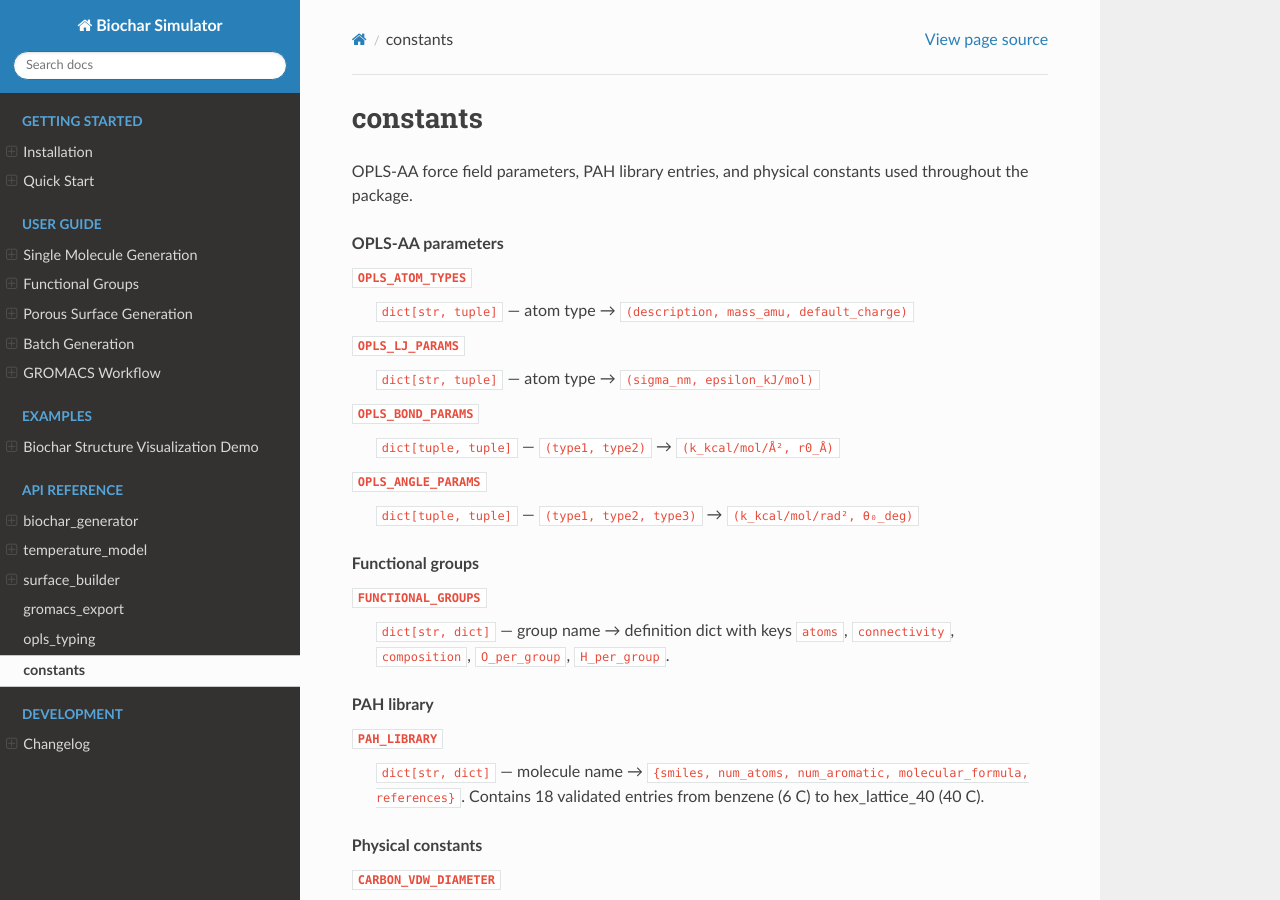
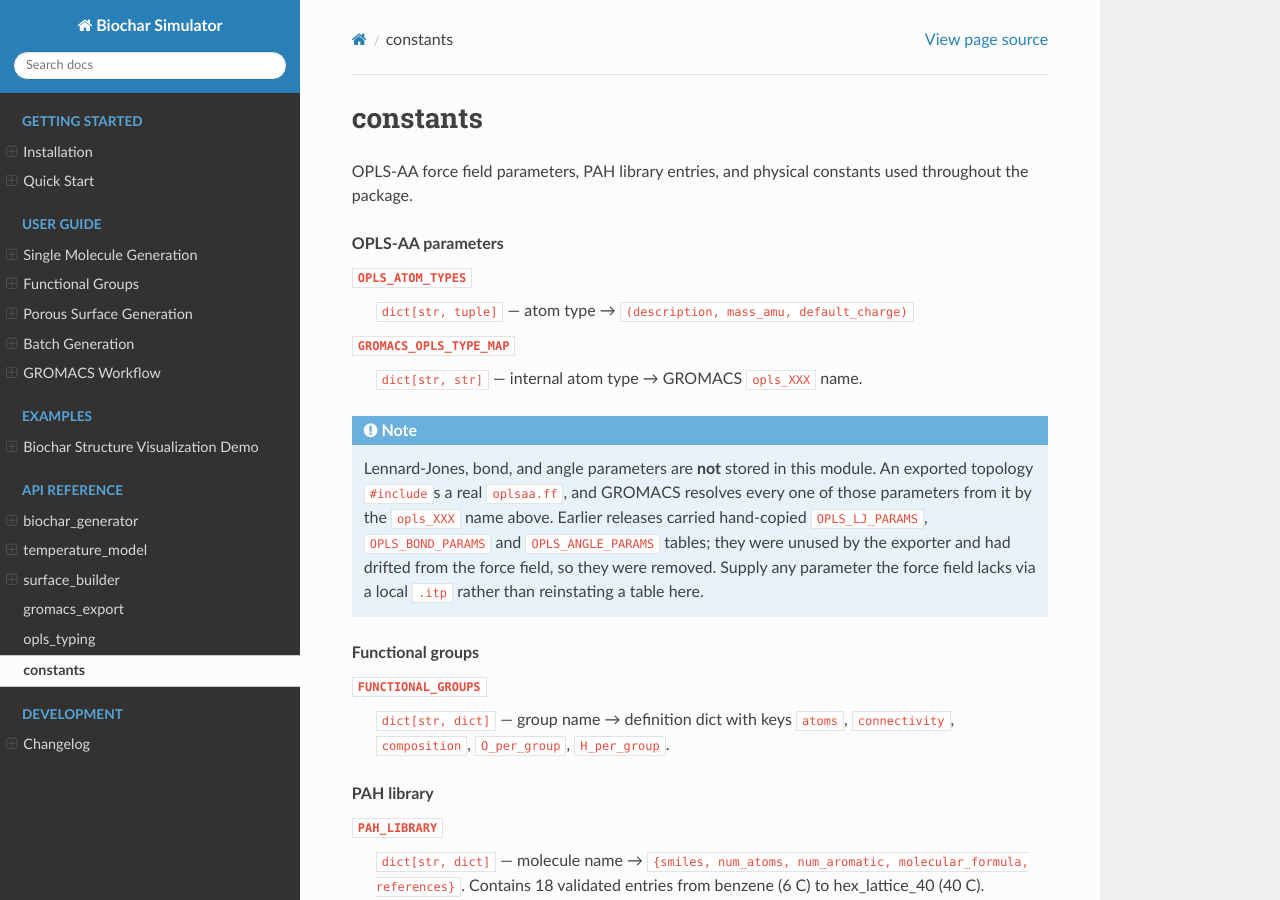
Before and after one commit to jolayfield/Biochar-simulator, a Sphinx documentation site: the page built from docs/api/constants.rst, in a window 1280 px wide and 900 px high. Built offline with Sphinx 7.4.7 and the Read the Docs theme 3.1.0, drawn with Linux system fonts in a browser that asks for light colours.

Commit message:
fix(review): drop stale docs, dead __init__, record the CA-S-CA gap
Code-review follow-ups on the OPLS table deletion.

- docs/api/constants.rst still documented OPLS_LJ_PARAMS, OPLS_BOND_PARAMS
  and OPLS_ANGLE_PARAMS. They are plain rubric entries rather than autodata
  and conf.py sets nitpicky = False, so the build stayed green while
  publishing three constants that no longer exist. Replaced with a note, and
  documented GROMACS_OPLS_TYPE_MAP -- the surviving table, previously undocumented.

- AtomTyper.__init__ only set self.opls_types, which nothing in AtomTyper
  reads; the readers at opls_typing.py:204/206 are ChargeAssigner's own copy
  set at :186. Removing the bonded-parameter accessors left the whole
  __init__ dead, so it goes too.

- Recorded a known gap next to the SS -> opls_222 note: a thioether emits a
  CA-S-CA angle and ffbonded.itp has no such angletype (only CA-S-CT and
  CA-S-CM, 104.200 deg / 518.816 kJ/mol/rad^2), so grompp rejects those
  topologies. Reproduced end-to-end: functional_groups={"thioether": 2}
  emits two unresolvable CA-S-CA angles. The defect predates this branch --
  [ angles ] never carried parameters -- but the deleted OPLS_ANGLE_PARAMS
  held ("CA","SS","CA"): (62.0, 104.2), the only record of the intended
  value, so it is written down here rather than left in git history. The fix
  itself needs a local .itp and is out of scope.

Suite: 489 passed, 2 skipped.

Co-Authored-By: Claude Opus 4.8 <noreply@anthropic.com>

```diff
--- a/docs/api/constants.rst
+++ b/docs/api/constants.rst
@@ -9,14 +9,18 @@ used throughout the package.
 ``OPLS_ATOM_TYPES``
     ``dict[str, tuple]`` — atom type → ``(description, mass_amu, default_charge)``
 
-``OPLS_LJ_PARAMS``
-    ``dict[str, tuple]`` — atom type → ``(sigma_nm, epsilon_kJ/mol)``
+``GROMACS_OPLS_TYPE_MAP``
+    ``dict[str, str]`` — internal atom type → GROMACS ``opls_XXX`` name.
 
-``OPLS_BOND_PARAMS``
-    ``dict[tuple, tuple]`` — ``(type1, type2)`` → ``(k_kcal/mol/Å², r0_Å)``
+.. note::
 
-``OPLS_ANGLE_PARAMS``
-    ``dict[tuple, tuple]`` — ``(type1, type2, type3)`` → ``(k_kcal/mol/rad², θ₀_deg)``
+   Lennard-Jones, bond, and angle parameters are **not** stored in this module.
+   An exported topology ``#include``\ s a real ``oplsaa.ff``, and GROMACS resolves
+   every one of those parameters from it by the ``opls_XXX`` name above. Earlier
+   releases carried hand-copied ``OPLS_LJ_PARAMS``, ``OPLS_BOND_PARAMS`` and
+   ``OPLS_ANGLE_PARAMS`` tables; they were unused by the exporter and had drifted
+   from the force field, so they were removed. Supply any parameter the force
+   field lacks via a local ``.itp`` rather than reinstating a table here.
 
 .. rubric:: Functional groups
 
```
Also changed, not shown: 2 other files.
